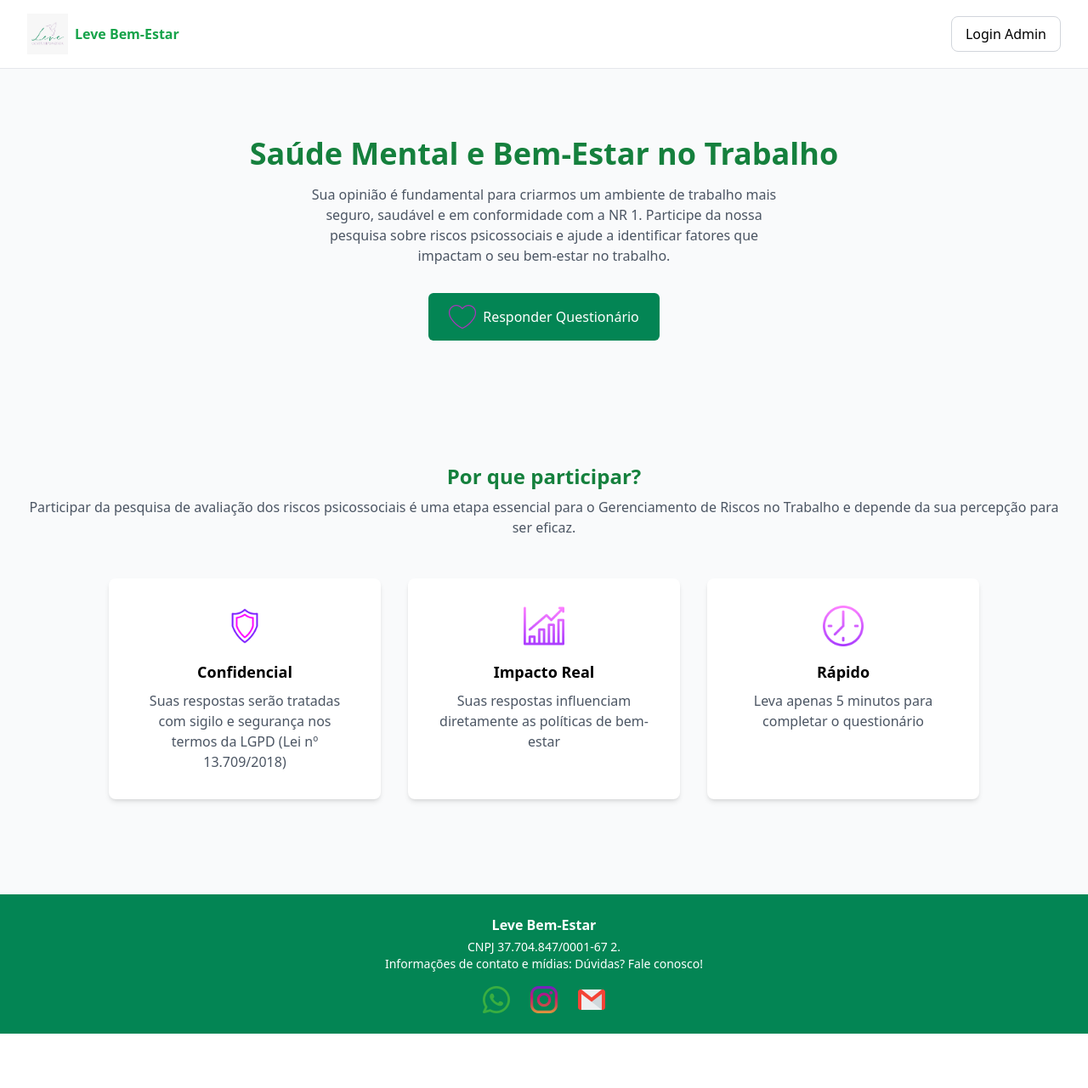
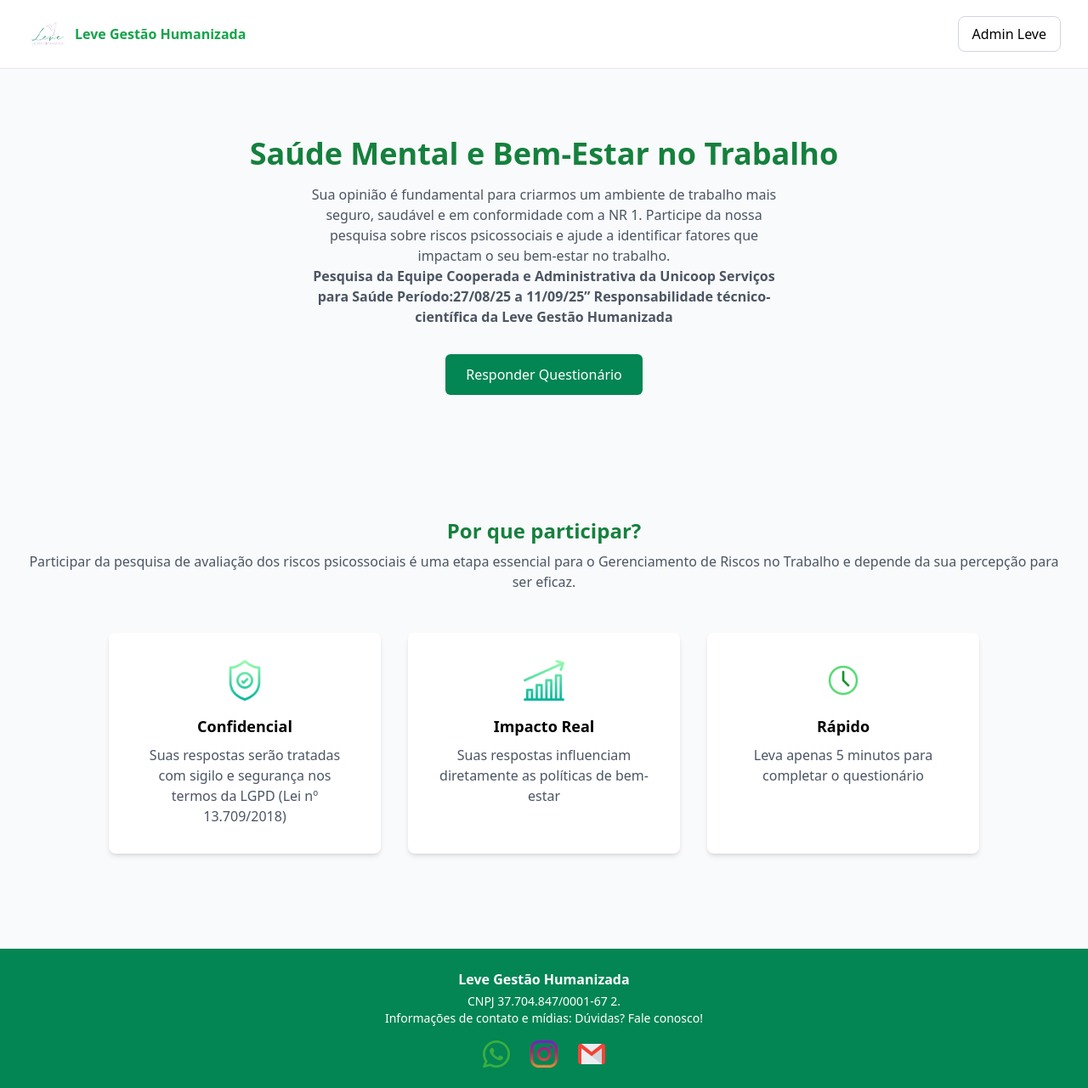
Before and after one commit to gisimoes2/Leve, a Django app: page / in a window 1280 px wide. Shown: the whole page at 85% size. Before the commit the page ends 1217 px from the top, so only its background shows below. Run offline with Django 5.2, Linux system fonts and the light colour scheme; some libraries are stand-ins or nearby versions.

Commit message:
Alterações de home

```diff
--- a/pro/templates/usuarios/conclusaoform.html
+++ b/pro/templates/usuarios/conclusaoform.html
@@ -26,14 +26,14 @@
       Com base nos dados coletados, trabalharemos para implementar melhorias que beneficiem toda a equipe.
     </p>
 
-     <div class="text-center mt-8">
+     <!-- <div class="text-center mt-8">
     <a href="{% url 'home' %}"
        class="bg-green-600 text-white px-8 py-3 rounded-lg font-medium hover:bg-green-700 inline-block">
        Voltar ao inicio
     </a>
-</div>
+</div> -->
 
-    <p class="text-gray-500 text-sm mt-4">Você será redirecionado automaticamente em alguns segundos...</p>
+    <!-- <p class="text-gray-500 text-sm mt-4">Você será redirecionado automaticamente em alguns segundos...</p> -->
   </div>
 </body>
 </html>
--- a/pro/templates/usuarios/home.html
+++ b/pro/templates/usuarios/home.html
@@ -12,7 +12,7 @@
 <html lang="pt-br">
 <head>
     <meta charset="UTF-8">
-    <title>Leve Bem-Estar</title>
+    <title>Leve Gestão Humaniada</title>
     <script src="https://cdn.tailwindcss.com"></script>
     <script src="https://kit.fontawesome.com/a2e0e6ad5b.js" crossorigin="anonymous"></script>
 
@@ -24,8 +24,8 @@
 
   <!-- Logo + Texto -->
   <div class="flex items-center space-x-2">
-    <img src="{% static 'img/logo.jpeg' %}" alt="Leve Gestão Humanizada" class="h-12">
-    <span class="font-semibold text-green-600">Leve Bem-Estar</span>
+    <img src="{% static 'img/Logotipo.png' %}" alt="Leve Gestão Humanizada" class="h-12">
+    <span class="font-semibold text-green-600">Leve Gestão Humanizada</span>
   </div>
 
   <!-- Links -->
@@ -39,7 +39,7 @@
     <!-- Login -->
     <a href="{% url 'login' %}"
        class="px-4 py-2 border border-gray-300 rounded-lg font-medium hover:bg-gray-100">
-       Login Admin
+       Admin Leve
     </a>
   </div>
 
@@ -53,12 +53,12 @@
             Sua opinião é fundamental para criarmos um ambiente de trabalho mais seguro, saudável e em conformidade com a NR 1.
             Participe da nossa pesquisa sobre riscos psicossociais e ajude
             a identificar fatores que impactam o seu bem-estar no trabalho.
+            <br>
+            <b>Pesquisa da Equipe Cooperada e Administrativa da Unicoop Serviços para Saúde Período:27/08/25 a 11/09/25” Responsabilidade técnico-científica da Leve Gestão Humanizada</b>
         </p>
 
         <div class="flex space-x-4">
-           <a href="{% url 'questionario' %}" class="text-white px-6 py-3 rounded-md font-medium flex items-center space-x-2"
-style="background-color:#038554;">
-<img src="{% static 'img/heart.png' %}" alt="escudo" class="h-8">
+           <a href="{% url 'questionario' %}" class="text-white px-6 py-3 rounded-md font-medium flex items-center space-x-2"style="background-color:#038554;">
       <span>Responder Questionário</span>
 </a>
 
@@ -77,7 +77,7 @@
         <!-- Card 1 -->
         <div class="bg-white shadow-md rounded-lg p-8">
             <div class="flex justify-center mb-4">
-                <img src="{% static 'img/shield (2).png' %}" alt="escudo" class="h-12">
+                <img src="{% static 'img/insurance.png' %}" alt="escudo" class="h-12">
             </div>
             <h3 class="text-lg font-semibold mb-2">Confidencial</h3>
             <p class="text-gray-600">Suas respostas serão tratadas com sigilo e segurança nos termos da LGPD (Lei nº 13.709/2018)</p>
@@ -86,7 +86,7 @@
         <!-- Card 2 -->
         <div class="bg-white shadow-md rounded-lg p-8">
             <div class="flex justify-center mb-4">
-                <img src="{% static 'img/graph.png' %}" alt="gráfico" class="h-12">
+                <img src="{% static 'img/growth.png' %}" alt="gráfico" class="h-12">
             </div>
             <h3 class="text-lg font-semibold mb-2">Impacto Real</h3>
             <p class="text-gray-600">Suas respostas influenciam diretamente as políticas de bem-estar</p>
@@ -95,7 +95,7 @@
         <!-- Card 3 -->
         <div class="bg-white shadow-md rounded-lg p-8">
             <div class="flex justify-center mb-4">
-                <img src="{% static 'img/time.png' %}" alt="tempo" class="h-12">
+                <img src="{% static 'img/clock (2).png' %}" alt="tempo" class="h-12">
             </div>
             <h3 class="text-lg font-semibold mb-2">Rápido</h3>
             <p class="text-gray-600">Leva apenas 5 minutos para completar o questionário</p>
@@ -106,7 +106,7 @@
 
 <footer class="text-white text-center py-6 mt-12" style="background-color:#038554;">
         <div class="flex flex-col items-center">
-            <span class="font-semibold">Leve Bem-Estar</span>
+            <span class="font-semibold">Leve Gestão Humanizada</span>
             <p class="text-sm mt-1">CNPJ 37.704.847/0001-67 2.
             <br>Informações de contato e mídias: Dúvidas? Fale conosco! </p>
         <div class="flex space-x-6 mt-4">
--- a/pro/templates/usuarios/login.html
+++ b/pro/templates/usuarios/login.html
@@ -10,6 +10,7 @@
     <div class="text-center mb-6">
       <h1 class="text-2xl font-bold text-green-700">Leve Bem-Estar</h1>
       <p class="text-gray-500">Acesso Administrativo</p>
+      <br> Área exclusiva apenas para equipe da Leve Gestão Humanizada
     </div>
 
     <h2 class="text-xl font-semibold mb-4">Fazer Login</h2>
--- a/pro/templates/usuarios/responder.html
+++ b/pro/templates/usuarios/responder.html
@@ -40,7 +40,7 @@
 
   <!-- CPF -->
   <div class="mb-3">
-    <label class="block font-medium text-gray-700 mb-2 text-left">CPF</label>
+    <label class="block font-medium text-gray-700 mb-2 text-left">CPF<br> *Coloque seu CPF novamente para que as respostas sejam atreladas a ele</label>
     <input type="text" id="cpf" name="cpf" required placeholder="Digite seu CPF"
       value="{{ cpf }}"
       class="w-full border rounded-lg px-3 py-2 focus:ring-2 focus:ring-green-500">
@@ -121,7 +121,7 @@
 
   <!-- Botão -->
   <button type="submit"
-    class="w-full bg-green-600 text-white py-3 rounded-lg font-medium hover:bg-green-700">
+    class="text-white px-6 py-3 rounded-md font-medium flex items-center space-x-2"style="background-color:#038554;">
     Enviar Questionário
   </button>
 </form>
--- a/pro/views.py
+++ b/pro/views.py
@@ -193,7 +193,7 @@
     # Cabeçalho do CSV
     writer.writerow([
         'CPF', 'Nome', 'Sexo','Escolaridade','Dt.Nasc','Cargo',
-        'Local de trabalho','T.UNICOOP','T.func Atual','Cidade', 'Data',
+        'Local de trabalho','T.UNICOOP','T.func Atual','Cidade', 'Data Resp',
         'P1: Estresse/Insegurança',
         'P2: Sobrecarga', 'P2 Descrição',
         'P3: Liderança', 'P3 Descrição',
@@ -211,8 +211,14 @@
         writer.writerow([
             r.cpf,
             colaborador.nome_completo if colaborador else "-",
+            colaborador.sexo if colaborador else "-",
+            colaborador.escolaridade if colaborador else "-",
+            colaborador.data_nascimento if colaborador else "-",
             colaborador.cargo if colaborador else "-",
             colaborador.local_trabalho if colaborador else "-",
+            colaborador.tempo_unicoop if colaborador else "-",
+            colaborador.tempo_funcao if colaborador else "-",
+            colaborador.cidade if colaborador else "-",
             r.data_resposta.strftime("%d/%m/%Y") if r.data_resposta else "",
             r.resposta1,
             r.resposta2,
```
Also changed, not shown: pro/templates/usuarios/questionario.html (+22 -14 lines), db.sqlite3, pro/static/img/Logotipo.png (added), pro/static/img/clock (2).png (added), pro/static/img/growth.png (added), pro/static/img/insurance.png (added).
